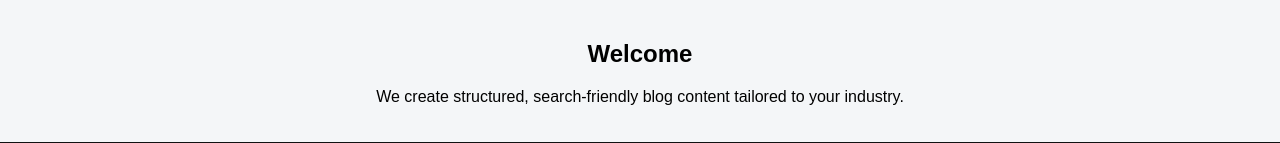
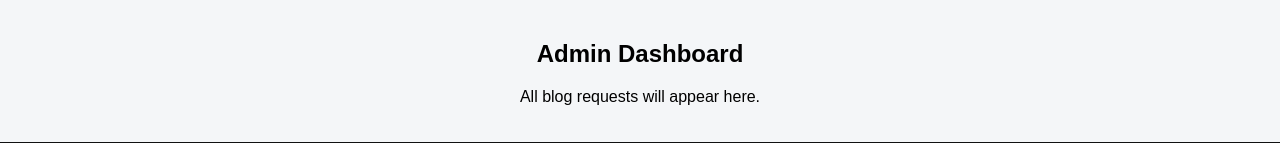
Before and after one commit to Manojg4599/blog-system-clean, a Flask app: template templates/dashboard.html in a window 1280 px wide. Shown: the part 95-238 px from the top of the page. Run offline with Flask 3, Linux system fonts and the light colour scheme; the template is opened without the code that fills it, so the values that code supplies are empty.

Commit message:
Refactor base.html to use content blocks

```diff
--- a/templates/base.html
+++ b/templates/base.html
@@ -4,8 +4,11 @@
 <meta charset="UTF-8">
 <meta name="viewport" content="width=device-width, initial-scale=1.0">
 <title>{{ business_name }}</title>
+
 <link rel="stylesheet" href="/static/css/style.css">
+
 </head>
+
 <body>
 
 <header>
@@ -13,10 +16,8 @@
 <p>Professional Blog Writing Services for Growing Businesses</p>
 </header>
 
-<section>
-    <h2>Welcome</h2>
-    <p>We create structured, search-friendly blog content tailored to your industry.</p>
-</section>
+{% block content %}
+{% endblock %}
 
 <footer>
 <p>© 2026 {{ business_name }} | All Rights Reserved</p>
```
Lines whose indentation alone changed are shown as unchanged.
